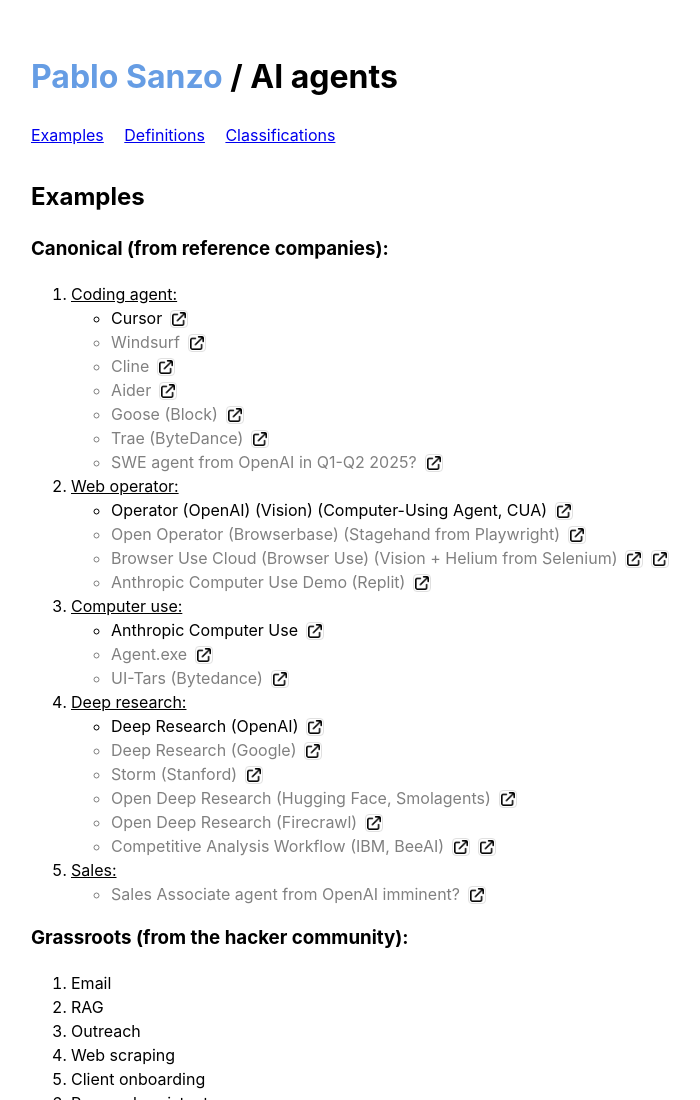
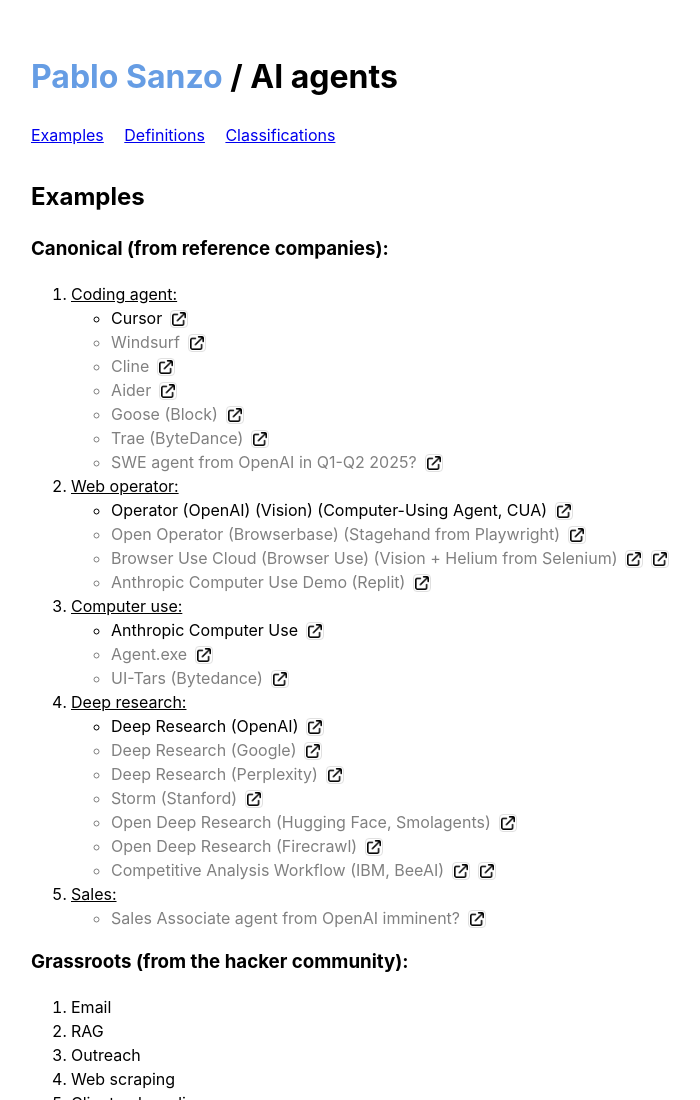
Before and after one commit to pablosanzo/pablosanzo.github.io, a plain HTML site: page ai-agents.html in a window 1280 px wide. Shown: the top 1100 px of the page, without its empty margins (209-909 px from the left). Drawn offline with Linux system fonts and the light colour scheme.

Commit message:
Add Deep Research link for Perplexity to AI agents list

```diff
--- a/ai-agents.html
+++ b/ai-agents.html
@@ -169,6 +169,7 @@
             <ul>
                 <li>Deep Research (OpenAI)<a href="https://openai.com/index/introducing-deep-research/" target="_blank"><img src="icons/link.png" class="favicon"></a></li>
                 <li style="color: #808080">Deep Research (Google)<a href="https://blog.google/products/gemini/google-gemini-deep-research/" target="_blank"><img src="icons/link.png" class="favicon"></a></li>
+                <li style="color: #808080">Deep Research (Perplexity)<a href="https://www.perplexity.ai/hub/blog/introducing-perplexity-deep-research" target="_blank"><img src="icons/link.png" class="favicon"></a></li>
                 <li style="color: #808080">Storm (Stanford)<a href="https://storm.genie.stanford.edu/" target="_blank"><img src="icons/link.png" class="favicon"></a></li>
                 <li style="color: #808080">Open Deep Research (Hugging Face, Smolagents)<a href="https://huggingface.co/blog/open-deep-research" target="_blank"><img src="icons/link.png" class="favicon"></a></li>
                 <li style="color: #808080">Open Deep Research (Firecrawl)<a href="https://github.com/nickscamara/open-deep-research" target="_blank"><img src="icons/link.png" class="favicon"></a></li>
```
